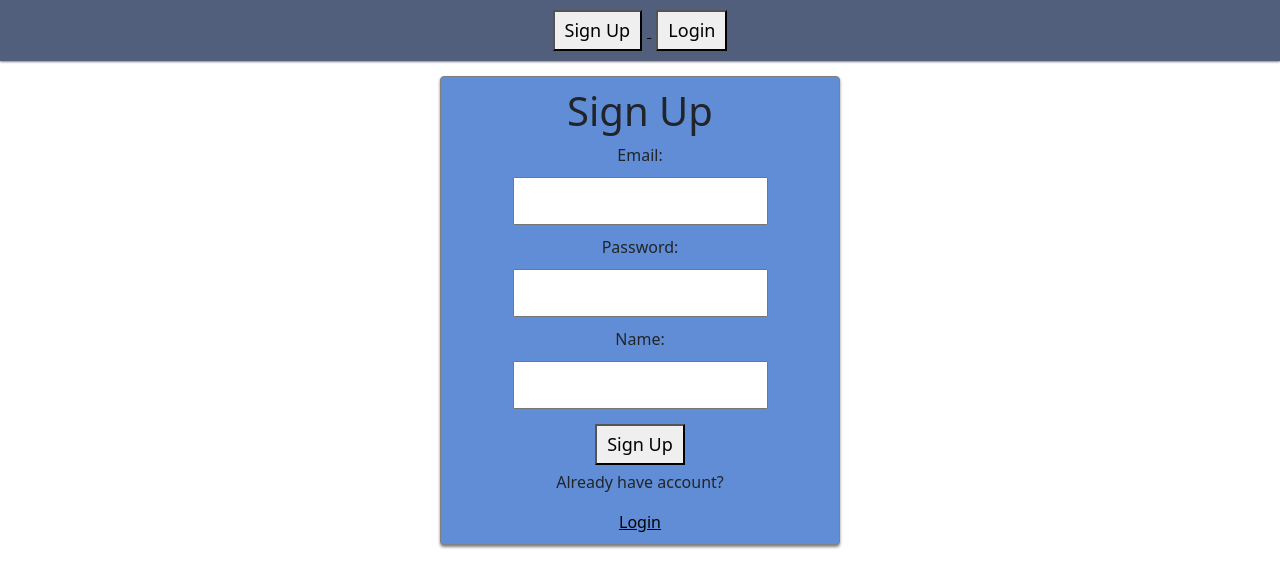
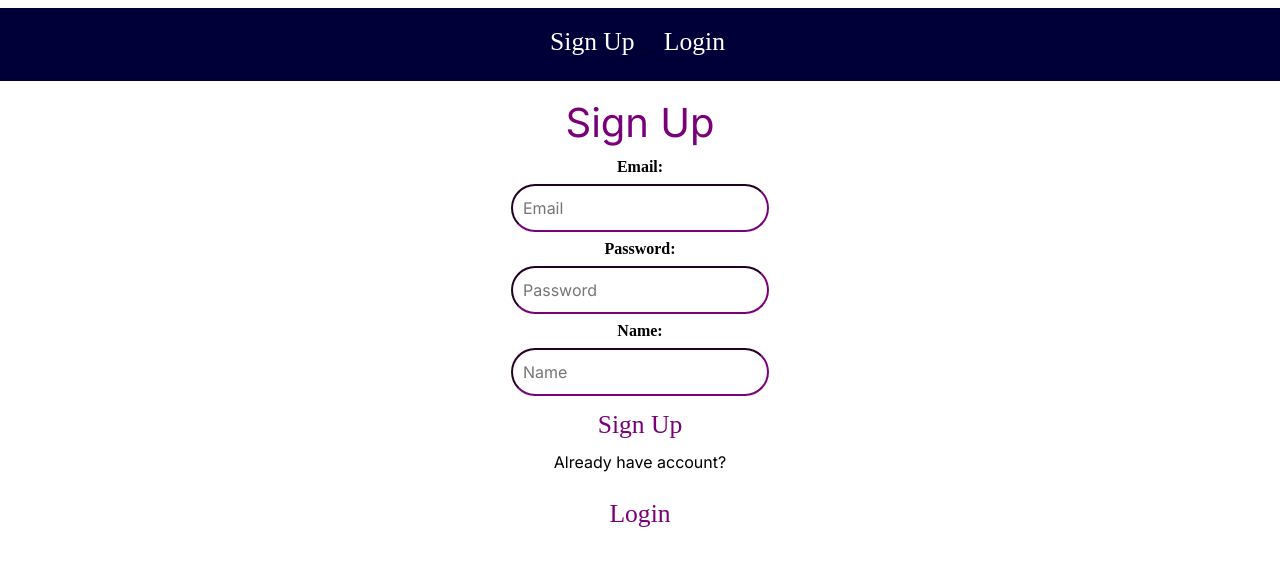
Before and after one commit to JoshRBeck/sunshine-client, a React (Create React App) app: page /signup in a window 1280 px wide. Shown: the top 588 px of the page. Built offline with nearby package versions, Linux system fonts and the light colour scheme; no server answers.

Commit message:
Login/Signup styling

```diff
--- a/src/components/Navbar.js
+++ b/src/components/Navbar.js
@@ -5,27 +5,26 @@ import { AuthContext } from "../context/auth.context";
 function Navbar() {
     //Subsrcibe to the authcontext to gain access to the values from the AuthContext.provider 'value' prop
     const { isLoggedIn, user, logOutUser } = useContext(AuthContext);
-
     // Update the rendering logic to display different content
     // depending on whether the user is logged in or not
     return (
+        <div className="navbar navbar--Modified">
             <nav>
                 {isLoggedIn && (
                     <>
-
                         <button onClick={logOutUser}>Logout</button>
                         <span>{user && user.name}</span>
                     </>
                 )}
                 {!isLoggedIn && (
                     <>
-                    <Link to="/signup"> <button>Sign Up</button> </Link>
-                    <Link to="/login"> <button>Login</button> </Link>
+                        <Link to="/signup"><button className="signUpNavBar">Sign Up</button> </Link>
+                        <Link to="/login"><button className="loginNavBar">Login</button> </Link>
                     </>
                 )}
             </nav>
+        </div>
     )
-
 }
 
 export default Navbar
--- a/src/index.css
+++ b/src/index.css
@@ -28,15 +28,15 @@ textarea {
   margin: 10px;
   resize: both;
 }
-
+/* Nav bar CSS styling */
 nav {
-  background: #515f7d;
   color: white;
   padding: 0px 20px;
-  box-shadow: 0px 1px 2px gray;
   width: 100%;
-  margin-bottom: 15px;
+  margin-bottom: 0px;
   padding: 5px;
+  border-radius: 0;
+  background: #000038;
 }
 
 nav li {
@@ -45,7 +45,133 @@ nav li {
   font-size: 24px;
   font-weight: 600;
 }
+.navbar--Modified {
+  box-shadow: none;
+  border: none;
+}
+.signUpNavBar,
+.loginNavBar {
+  color: white;
+  border-radius: 25px;
+  border: 0;
+  background: transparent;
+  font-weight: 500;
+  font-family: "Vidaloka", serif;
+  margin-left: 0px;
+  margin-bottom: 10px;
+  font-size: 1.6em;
+}
+.loginNavBar:hover,
+.signUpNavBar:hover {
+  background-color: white;
+  transition: 1.5s;
+  color: #000038;
+  box-shadow: -3px 2px 5px 2px rgba(175, 2, 161, 0.2);
+}
+.logInButtonLoginPage:hover,
+.logInButtonSignUpPage:hover,
+.signupButtonLoginPage:hover,
+.signUpButton:hover {
+  background-color: #7a007a;
+  transition: 1.5s;
+  color: #dfeef9;
+  box-shadow: -3px 2px 5px 2px rgba(175, 2, 161, 0.2);
+}
 
+/* Sign up input fields
+Sign up Page */
+.signupPageHeading {
+  color: #7a007a;
+}
+.signUpInput {
+  font-weight: 500;
+  margin-top: 5px;
+  margin-bottom: 5px;
+  border-radius: 25px;
+  border-color: #7a007a;
+  box-shadow: none;
+}
+.inputLabels {
+  font-weight: 600;
+  font-family: "Vidaloka", serif;
+  color: black;
+}
+
+.loginInput:hover,
+.signUpInput:hover {
+  border-color: #7a007a;
+  transition: cubic-bezier(0.165, 0.84, 0.44, 1);
+  color: #dfeef9;
+  box-shadow: 0px 0px 5px 10px rgba(175, 2, 161, 0.2);
+}
+.signUpButton {
+  background: transparent;
+  border: 0px;
+  border-radius: 25px;
+  color: #7a007a;
+  font-weight: 500;
+  font-family: "Vidaloka", serif;
+  font-size: 1.6em;
+  margin-bottom: 0px;
+  margin-top: 0px;
+  padding-bottom: 5px;
+  padding-top: 5px;
+}
+.alreadyText {
+  font-weight: 400;
+  padding-top: 3;
+  padding-bottom: 3;
+  margin-bottom: 4;
+  color: black;
+}
+.logInButtonSignUpPage {
+  margin-top: 0px;
+  margin-bottom: 10px;
+  background: transparent;
+  border: 0px;
+  border-radius: 25px;
+  color: #7a007a;
+  font-weight: 500;
+  font-family: "Vidaloka", serif;
+  font-size: 1.6em;
+}
+/* Log in page styling */
+.loginHeading {
+  margin-top: 0px;
+}
+.loginInput {
+  margin-top: 5px;
+  margin-bottom: 5px;
+  border-radius: 25px;
+  border-color: #7a007a;
+  box-shadow: none;
+}
+.logInButtonLoginPage {
+  margin-top: 0px;
+  margin-bottom: 10px;
+  background: transparent;
+  border: 0px;
+  border-radius: 25px;
+  color: #7a007a;
+  font-weight: 500;
+  font-family: "Vidaloka", serif;
+  font-size: 1.6em;
+}
+.signupButtonLoginPage {
+  margin-top: 0px;
+  margin-bottom: 10px;
+  background: transparent;
+  border: 0px;
+  border-radius: 25px;
+  color: #7a007a;
+  font-weight: 500;
+  font-family: "Vidaloka", serif;
+  font-size: 1.6em;
+}
+.noAccountText {
+  color: black;
+  font-weight: 500;
+}
 .card {
   width: 400px;
   padding: 10px;
@@ -67,8 +193,6 @@ nav li {
 .SignupPage,
 .LoginPage {
   background: #f9eec3;
-  border: 1px solid grey;
-  box-shadow: 0px 2px 3px grey;
   width: 400px;
   text-align: center;
   margin: 0 auto;
@@ -76,18 +200,16 @@ nav li {
   padding: 10px;
   border-radius: 4px;
 }
-
 .EditProjectPage {
   background-color: rgb(239, 196, 88);
 }
 
 .SignupPage,
 .LoginPage {
-  background-color: #608dd5;
-}
-
-.LoginPage {
-  background-color: #94a7c8;
+  /* background-color: #7a007a; */
+  background: transparent;
+  color: #7a007a;
+  font-family: "Inter", sans-serif;
 }
 
 .EditProjectPage form,
@@ -110,7 +232,7 @@ nav li {
 }
 
 .WineListCard_Container h2 {
-  font-family: 'Poppins', sans-serif;
+  font-family: "Poppins", sans-serif;
   position: relative;
   left: 2%;
   top: 10%;
@@ -132,8 +254,7 @@ nav li {
 }
 
 .ProfilePage {
-  background-color:
-  #CAC4CE;
+  background-color: #cac4ce;
   display: flex;
   justify-content: center;
   align-content: center;
@@ -145,7 +266,7 @@ nav li {
   justify-content: center;
   align-items: center;
   flex-direction: column;
-  }
+}
 
 .wine-preferences {
   display: flex;
@@ -155,5 +276,5 @@ nav li {
 }
 
 .wine-preferences h2 {
-  font-family: 'Inter', sans-serif;
+  font-family: "Inter", sans-serif;
 }
--- a/src/pages/LoginPage.js
+++ b/src/pages/LoginPage.js
@@ -39,32 +39,35 @@ function LoginPage(props) {
   };
 
   return (
-    <div className="LoginPage">
-      <h1>Login</h1>
+    <div className="LoginPage LoginPage--Modified">
+      <h1 className="loginHeading">Login</h1>
 
       <form onSubmit={handleLoginSubmit}>
-        <label>Email:</label>
+        <label className="inputLabels">Email:</label>
         <input
           type="email"
           name="email"
           value={email}
           onChange={handleEmail}
+          className="loginInput"
+          placeholder="Email"
         />
 
-        <label>Password:</label>
+        <label className="inputLabels">Password:</label>
         <input
           type="password"
           name="password"
           value={password}
           onChange={handlePassword}
+          className="loginInput"
+          placeholder="Password"
         />
-
-        <button type="submit">Login</button>
+        <button type="submit" className="logInButtonLoginPage">Login</button>
       </form>
       {errorMessage && <p className="error-message">{errorMessage}</p>}
 
-      <p>Don't have an account yet?</p>
-      <Link to={"/signup"}> Sign Up</Link>
+      <p className="noAccountText">Don't have an account yet?</p>
+      <Link to={"/signup"}><button className="signupButtonLoginPage">Sign Up</button></Link>
     </div>
   );
 }
--- a/src/pages/SignupPage.js
+++ b/src/pages/SignupPage.js
@@ -45,41 +45,47 @@ function SignupPage(props) {
 
 
   return (
-    <div className="SignupPage">
-      <h1>Sign Up</h1>
+    <div className="SignupPage SignupPage--modified">
+      <h1 className="signupPageHeading">Sign Up</h1>
 
       <form onSubmit={handleSignupSubmit}>
-        <label>Email:</label>
+        <label className="inputLabels">Email:</label>
         <input
+          className="signUpInput"
           type="email"
           name="email"
           value={email}
           onChange={handleEmail}
+          placeholder="Email"
         />
 
-        <label>Password:</label>
+        <label className="inputLabels">Password:</label>
         <input
+          className="signUpInput"
           type="password"
           name="password"
           value={password}
           onChange={handlePassword}
+          placeholder="Password"
         />
 
-        <label>Name:</label>
+        <label className="inputLabels">Name:</label>
         <input
+          className="signUpInput"
           type="text"
           name="name"
           value={name}
           onChange={handleName}
+          placeholder="Name"
         />
 
-        <button type="submit">Sign Up</button>
+        <button className="signUpButton" type="submit">Sign Up</button>
       </form>
 
       {errorMessage && <p className="error-message">{errorMessage}</p>}
 
-      <p>Already have account?</p>
-      <Link to={"/login"}> Login</Link>
+      <p className="alreadyText">Already have account?</p>
+      <Link to={"/login"}><button className="logInButtonSignUpPage">Login</button></Link>
     </div>
   )
 }
```
Lines whose indentation alone changed are shown as unchanged.
